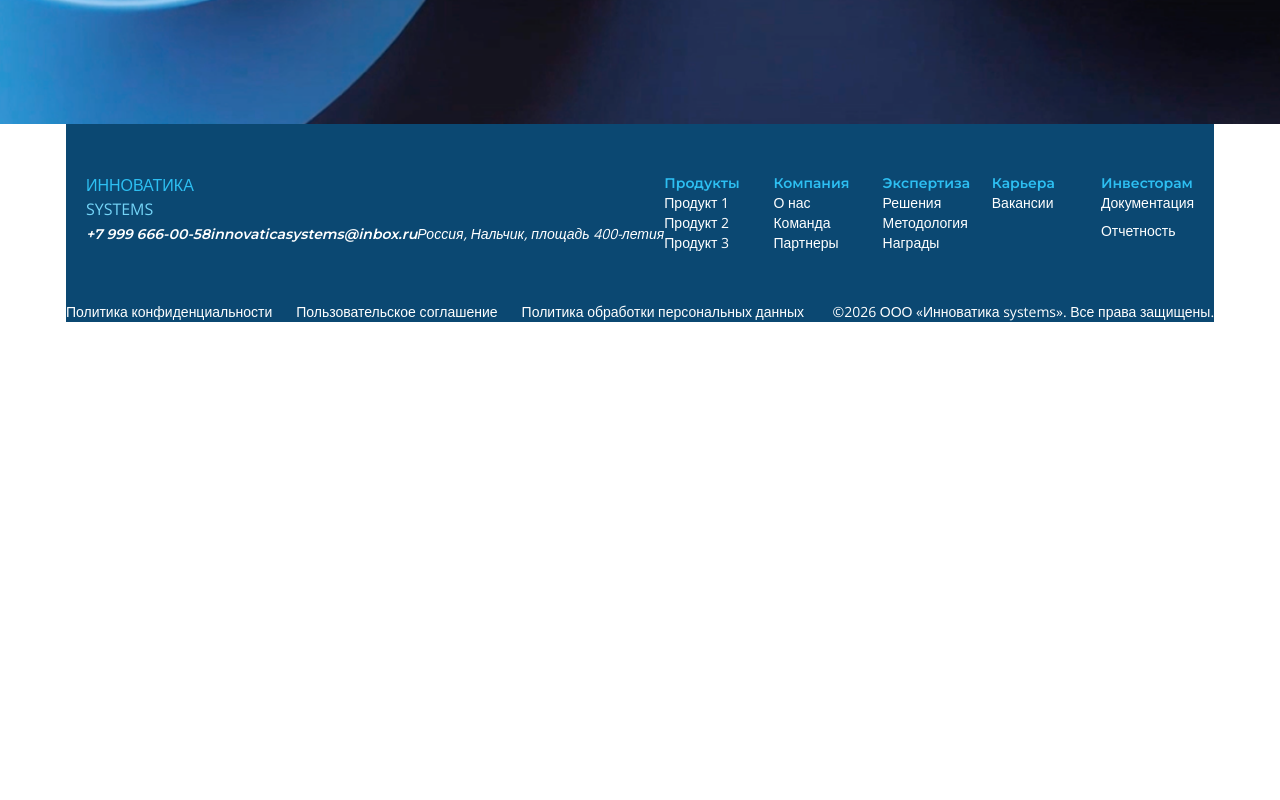
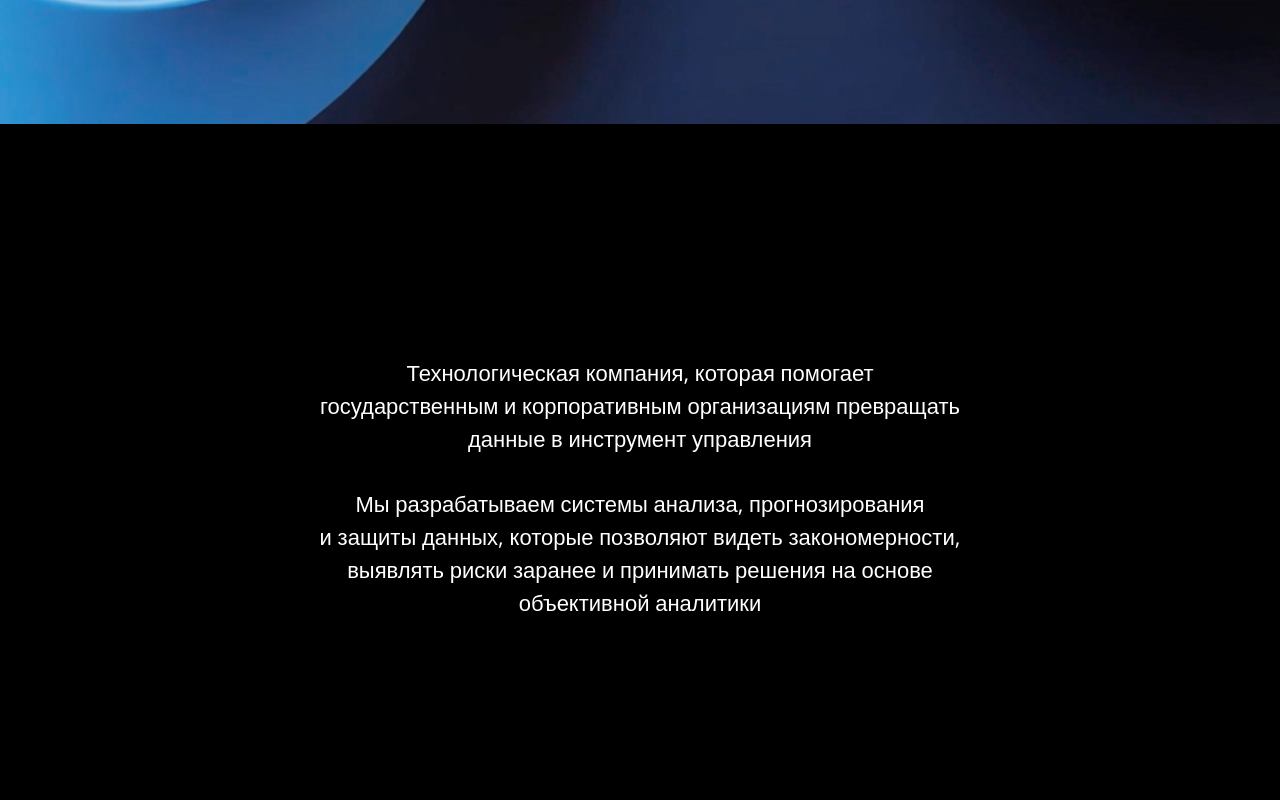
Before and after one commit to aaaasmirnova/Corporate-Website_INN-SYS, a Next.js app: page / in a window 1280 px wide. Shown: the part 920-1720 px from the top of the page. Before the commit the page ends 1242 px from the top, so only its background shows below. Built offline with nearby package versions, Linux system fonts and the light colour scheme.

Commit message:
feat: add AboutSection component

```diff
--- a/app/page.tsx
+++ b/app/page.tsx
@@ -1,12 +1,14 @@
 import { Footer } from "@/components/Footer";
 import { Header } from "@/components/Header";
 import { HeroSection } from "@/components/HeroSection";
+import { AboutSection } from "@/components/AboutSection";
 
 export default function Home() {
   return (
     <div className="flex flex-col items-center">
       <Header />
       <HeroSection />
+      <AboutSection />
       <Footer />
     </div>
   );
--- /dev/null
+++ b/components/AboutSection.tsx
@@ -0,0 +1,13 @@
+import React from "react";
+
+export const AboutSection = () => {
+  return (
+    <section
+      id="about"
+      className="w-full flex flex-col content-center items-center gap-[32px] py-[232px] bg-black"
+    >
+      <p className="max-w-[643px] text-white text-center font-montserrat text-[22px]">Технологическая компания, которая помогает государственным и корпоративным организациям превращать данные в инструмент управления</p>
+      <p className="max-w-[643px] text-white text-center font-montserrat text-[22px]">Мы разрабатываем системы анализа, прогнозирования и защиты данных, которые позволяют видеть закономерности, выявлять риски заранее и принимать решения на основе объективной аналитики</p>
+    </section>
+  );
+};
```
